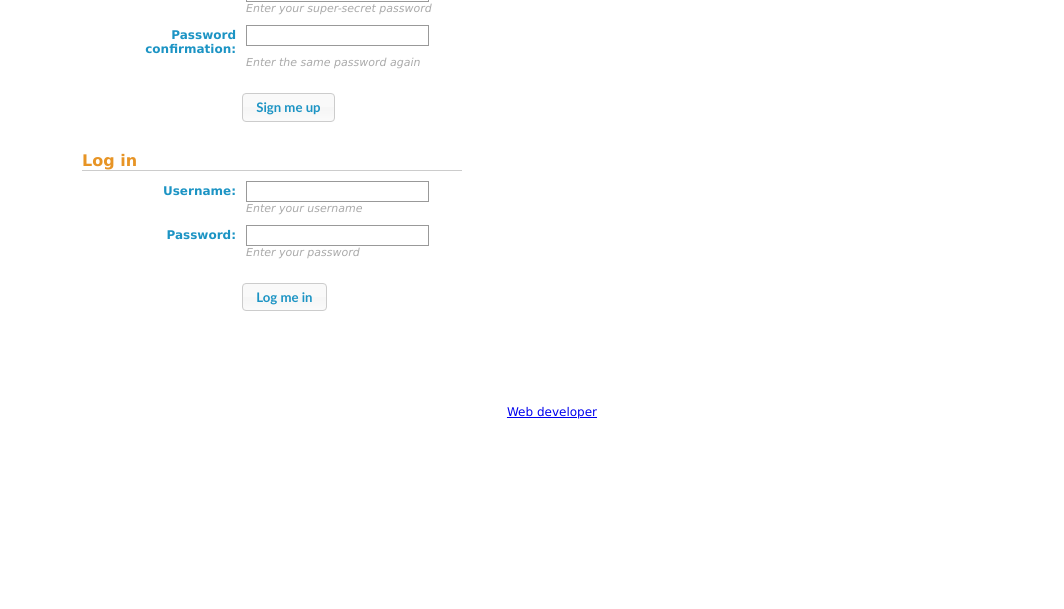
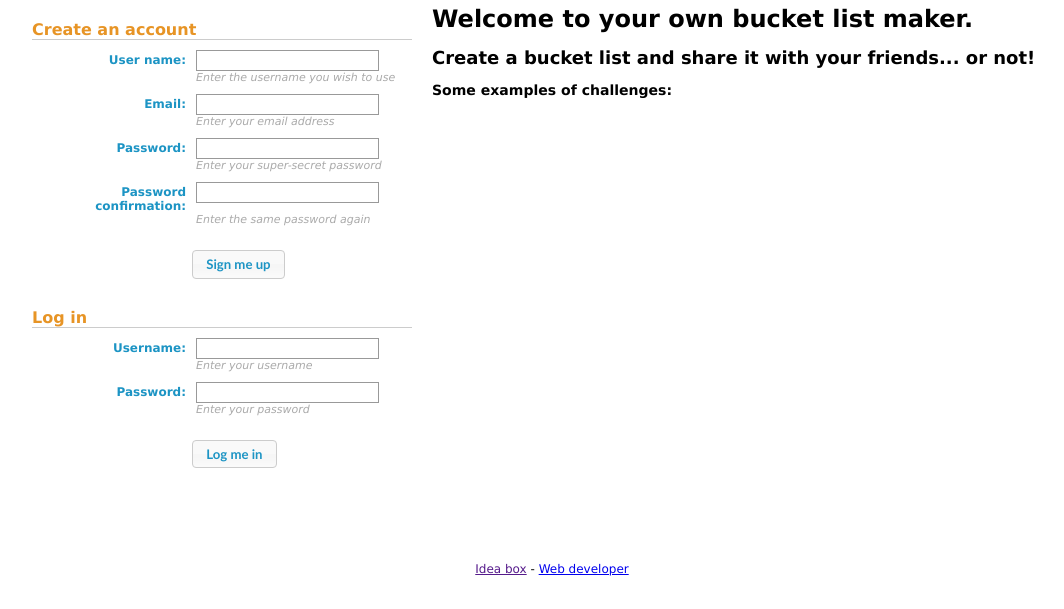
Before and after one commit to sylvain-josserand/Challenge-List-Creator, a Django app: page / in a window 1280 px wide. Shown: the part 342-951 px from the top of the page, without its empty margins (88-1152 px from the left). Before the commit the page ends 761 px from the top, so only its background shows below. Run offline with Django 3.2, Linux system fonts and the light colour scheme; data that the repository does not hold is empty; parts of the project's set-up code (start-up, migrations or seed data) failed here and were passed over.

Commit message:
New logo, look and front page text.

```diff
--- a/clc/templates/base.html
+++ b/clc/templates/base.html
@@ -45,7 +45,7 @@
 		</script>
 </head>
 <body>
-<a href="/logout" style="text-decoration:none;"><h1><img src="/media/images/logododo.png" style="border:0px;float:left;"/>Challenge<br />List<br />Creator</h1></a>
+<a href="/logout" style="text-decoration:none;"><img src="/media/images/logo.png" style="border:0px;" alt="bucket list creator"/></a>
 <div id="logout">
 {% if logged_in %}
 <a class="logout-button" href="/logout">{% trans "Log out" %}</a>
@@ -58,7 +58,7 @@
 <br /><br />
 <br /><br />
 <br /><br />
-<center><a href="http://www.intuitivo.fr">Web developer</a></center></p>
+<center><a href="" id="ideabox">{% trans "Idea box" %}</a> - <a href="http://www.intuitivo.fr">Web developer</a></center></p>
 <script type="text/javascript">
 
   var _gaq = _gaq || [];
--- a/clc/templates/display.html
+++ b/clc/templates/display.html
@@ -37,7 +37,7 @@
 		</div>
 	{% endwith %}
 {% empty %}
-	{% trans "No challenge yet. You can now create a challenge. Just dodo it!" %}
+	{% trans "You can now create your first challenge. Enter a description in the box using your own words, then select a category and click on Add a new challenge." %}
 {% endfor %}
 </div>
 <br /><br />
--- a/clc/templates/index.html
+++ b/clc/templates/index.html
@@ -1,12 +1,13 @@
 {% extends "base.html" %}
 {% load i18n %}
 {% block content %}
-<p style="font-size:16pt">{% trans "Create your own bucket list and share it with your friends." %}</p><br /><br />
-<p>{% trans "This site is a work in progress." %} <a href="" id="ideabox">{% trans "Do you have an idea to improve it ?" %}</a> {% trans "Thanks!"%}</p><br />
+<br />
 <div class="main_container">
 <div class="content_wrapper">
 <div class="content_column">
 <div class="innertube">
+<h1>{% trans "Welcome to your own bucket list maker." %}</h1><br/>
+<h2>{% trans "Create a bucket list and share it with your friends... or not!" %}</h2><br/>
 <h3>{% trans "Some examples of challenges:" %}</h3>
 <br />
 {% for ci in challenge_instances %}
--- a/media/css/style.css
+++ b/media/css/style.css
@@ -2,11 +2,9 @@
 * { margin:0px; padding:0px; }
 
 /* Default to some sans-serif font at a specific size */
-body { font-family: Verdana, Arial, sans-serif; font-size:12px; }
+body { font-family: Verdana, Arial, sans-serif; font-size:12px; margin: 1.5em;}
 
 #content { padding:15px; }
-
-h1 { padding:5px 5px 5px 5px; color:white; text-shadow: #000000 1px 1px 1px; background-color:#f6a828; }
 
 span { display: inline-block; }
 
@@ -24,14 +22,14 @@ div#logout {
 }
 
 div .main_container{
-    width: 960px;
+    width: 1060px;
 	margin: 0 auto;
 }
 
 div .left_column{
 	float:left;
 	width:400px;
-	margin-left: -960px;
+	margin-left: -1060px;
 }
 
 div .content_wrapper{
```
Also changed, not shown: clc/locale/fr/LC_MESSAGES/django.po, media/images/logododo.png (deleted), 1 other file.
